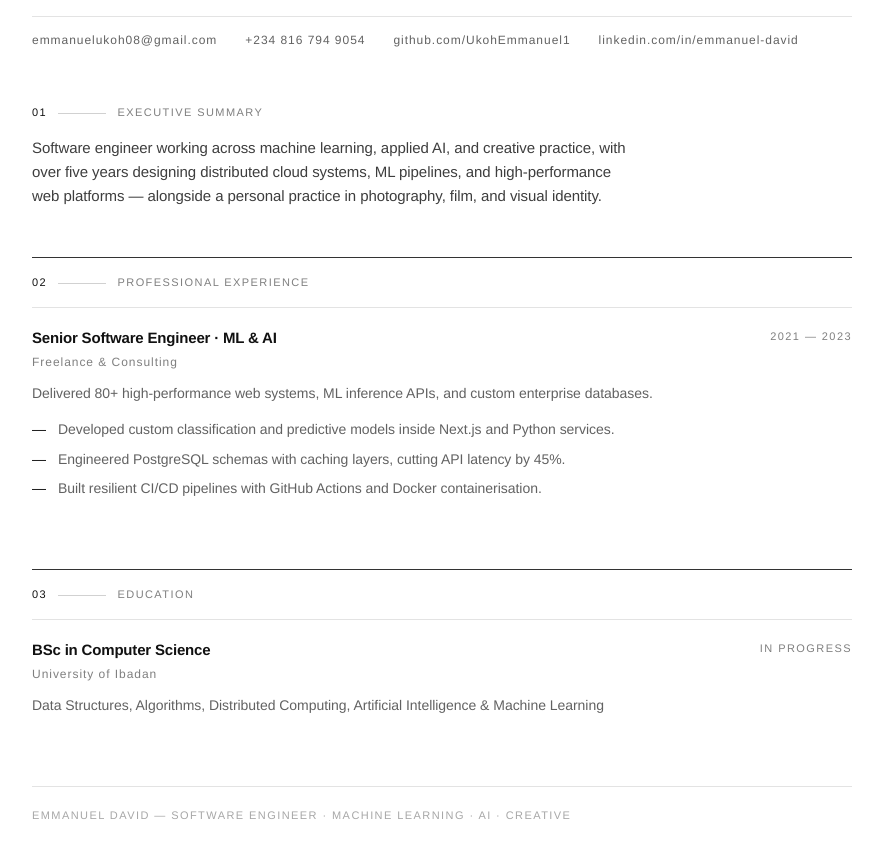
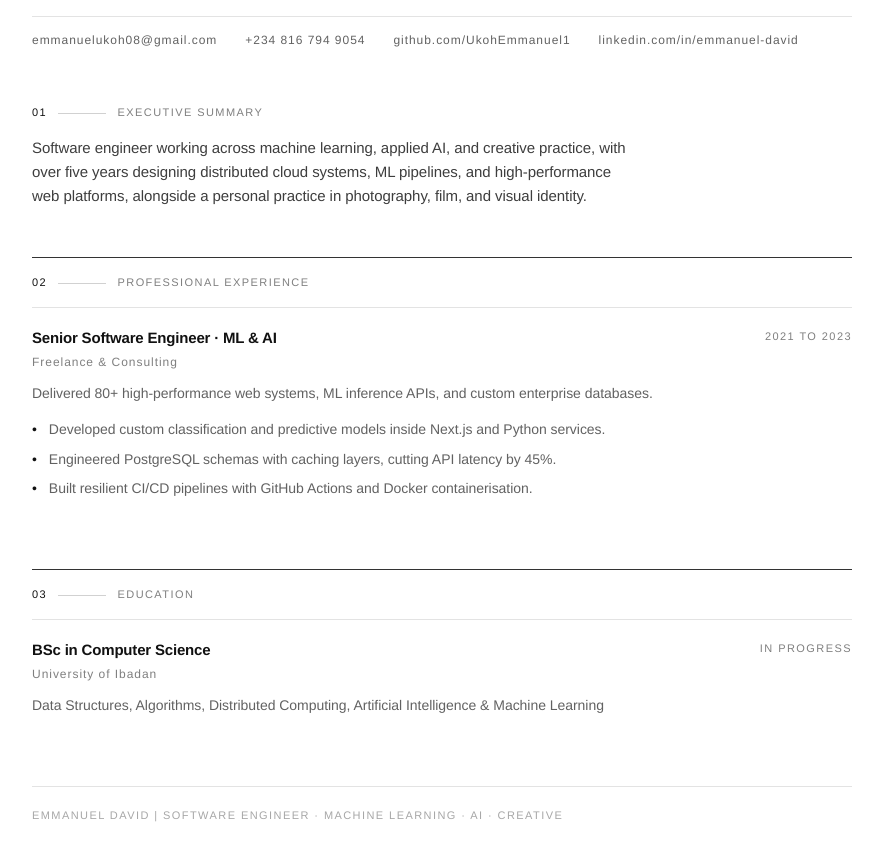
Before and after one commit to UkohEmmanuel1/portfolio, a Next.js app: page /resume in a window 1280 px wide. Shown: the part 240-1098 px from the top of the page, without its empty margins (198-1081 px from the left). Built offline with nearby package versions, Linux system fonts and the light colour scheme; a web font is replaced by a local one.

Commit message:
Remove em dashes from portfolio copy

```diff
--- a/app/layout.tsx
+++ b/app/layout.tsx
@@ -14,9 +14,9 @@ const cascadia = Cascadia_Code({
 });
 
 export const metadata: Metadata = {
-  title: "Emmanuel David — Software Engineer · ML · AI · Creative",
+  title: "Emmanuel David | Software Engineer · ML · AI · Creative",
   description:
-    "Software engineer working across machine learning, applied AI, and creative practice — building intelligent systems and the interfaces that make them feel considered.",
+    "Software engineer working across machine learning, applied AI, and creative practice, building intelligent systems and the interfaces that make them feel considered.",
 };
 
 export default function RootLayout({
--- a/app/resume/page.tsx
+++ b/app/resume/page.tsx
@@ -8,7 +8,7 @@ const experienceData = [
   {
     role: "Senior Software Engineer · ML & AI",
     company: "Freelance & Consulting",
-    period: "2021 — 2023",
+    period: "2021 to 2023",
     desc: "Delivered 80+ high-performance web systems, ML inference APIs, and custom enterprise databases.",
     highlights: [
       "Developed custom classification and predictive models inside Next.js and Python services.",
@@ -92,7 +92,7 @@ export default function ResumePage() {
           <p className="lead" style={{ color: "var(--on-dark-2)", maxWidth: "72ch" }}>
             Software engineer working across machine learning, applied AI, and creative
             practice, with over five years designing distributed cloud systems, ML
-            pipelines, and high-performance web platforms — alongside a personal practice
+            pipelines, and high-performance web platforms, alongside a personal practice
             in photography, film, and visual identity.
           </p>
         </section>
@@ -137,7 +137,7 @@ export default function ResumePage() {
                       style={{ color: "var(--on-dark-3)" }}
                     >
                       <span aria-hidden="true" style={{ color: "var(--signal)", lineHeight: 1.65 }}>
-                        —
+                        •
                       </span>
                       <span>{h}</span>
                     </li>
@@ -183,7 +183,7 @@ export default function ResumePage() {
 
         <div className="rule-ink-soft" />
         <p className="mono-label pt-6" style={{ color: "var(--on-dark-5)" }}>
-          Emmanuel David — Software Engineer · Machine Learning · AI · Creative
+          Emmanuel David | Software Engineer · Machine Learning · AI · Creative
         </p>
       </div>
     </div>
--- a/components/Contact.tsx
+++ b/components/Contact.tsx
@@ -315,7 +315,7 @@ export default function Contact() {
                   style={{ color: "var(--signal)", marginBottom: "1.5rem" }}
                 >
                   <FaCheck size={15} />
-                  <span>Message sent — thank you.</span>
+                  <span>Message sent. Thank you.</span>
                 </motion.div>
               )}
 
--- a/components/Expertise.tsx
+++ b/components/Expertise.tsx
@@ -13,7 +13,7 @@ const disciplines = [
   {
     title: "Software Engineering",
     blurb:
-      "Web platforms built end to end — React and Node in front, Django, Laravel, and Express behind, wired to the databases and services underneath.",
+      "Web platforms built end to end: React and Node in front, Django, Laravel, and Express behind, wired to the databases and services underneath.",
     Icon: SiNextdotjs,
   },
   {
@@ -31,7 +31,7 @@ const disciplines = [
   {
     title: "Creative",
     blurb:
-      "Photography, film, and visual identity — art direction, type, and design systems made to be used rather than admired and left behind.",
+      "Photography, film, and visual identity: art direction, type, and design systems made to be used rather than admired and left behind.",
     Icon: SiFigma,
   },
 ];
@@ -108,7 +108,7 @@ export default function Expertise() {
                   className="body-text lg:text-right"
                   style={{ color: "var(--on-dark-3)", maxWidth: "42ch" }}
                 >
-                  One person carrying the whole thing — engineering, modelling, and visual
+                  One person carrying the whole thing: engineering, modelling, and visual
                   craft, without the hand-off in the middle.
                 </motion.p>
               </div>
@@ -117,7 +117,7 @@ export default function Expertise() {
         </div>
 
         {/* Full-bleed marquee, reversed against the About strip above it
-            — four cards, set twice for a seamless loop */}
+           : four cards, set twice for a seamless loop */}
         <motion.div
           initial={{ opacity: 0, y: 18 }}
           whileInView={{ opacity: 1, y: 0 }}
--- a/components/Footer.tsx
+++ b/components/Footer.tsx
@@ -138,7 +138,7 @@ export default function Footer() {
           </div>
         </div>
 
-        {/* The grid's old 4rem margin-bottom moved here — inside the
+        {/* The grid's old 4rem margin-bottom moved here: inside the
             head it would have added 4rem to the pinned height. */}
         <div className="shell" style={{ paddingTop: "var(--space-head)" }}>
           {/* Meta row */}
--- a/components/Hero.tsx
+++ b/components/Hero.tsx
@@ -63,7 +63,7 @@ export default function Hero() {
         className="hero-inner"
       >
         {/* One h1 for the page. The role line is a p rather than a
-           second h1 — same visual treatment, but it leaves a single
+           second h1: same visual treatment, but it leaves a single
            document subject instead of two competing ones.
 
            Greeting and role are grouped so the two read as one
@@ -81,7 +81,7 @@ export default function Hero() {
         </div>
 
         <p className="hero-body" style={{ marginTop: "1.5rem", marginBottom: "1.5rem" }}>
-          I build software that holds up — machine learning systems, applied AI,
+          I build software that holds up: machine learning systems, applied AI,
           and the visual and interaction design that makes them feel considered
           rather than merely functional.
         </p>
--- a/components/Projects.tsx
+++ b/components/Projects.tsx
@@ -14,7 +14,7 @@ import { EASE, VIEWPORT, fadeIn, fadeUp, stagger } from "@/components/motion";
 const projects = [
   {
     title: "Nexus AI",
-    desc: "Retrieval-augmented generation platform for working through large document sets — grounded answers, citations, and evaluation on every query.",
+    desc: "Retrieval-augmented generation platform for working through large document sets: grounded answers, citations, and evaluation on every query.",
     Icon: SiOpenai,
     href: undefined as string | undefined,
   },
@@ -38,13 +38,13 @@ const projects = [
   },
   {
     title: "Deep Learning Cybersecurity Suite",
-    desc: "Machine-learning detection for live network traffic — anomaly scoring and threat analysis at the pace real systems produce events.",
+    desc: "Machine-learning detection for live network traffic: anomaly scoring and threat analysis at the pace real systems produce events.",
     Icon: SiShieldsdotio,
     href: undefined as string | undefined,
   },
   {
     title: "Visual Practice",
-    desc: "Ongoing photography, film, and brand work — portraiture, product imagery, and identity systems built to be used rather than just admired.",
+    desc: "Ongoing photography, film, and brand work: portraiture, product imagery, and identity systems built to be used rather than just admired.",
     Icon: FaCamera,
     href: undefined as string | undefined,
   },
@@ -135,7 +135,7 @@ function ProjectRow({
 
 /* Three per row, so each row scrolls as its own loop. The track
    translates exactly one set, which is three cards plus three
-   gaps — matching the -50% - gap/2 keyframe. */
+   gaps: matching the -50% - gap/2 keyframe. */
 const ROWS = [projects.slice(0, 3), projects.slice(3, 6)];
 
 export default function Projects() {
@@ -179,14 +179,14 @@ export default function Projects() {
                     style={{ color: "var(--on-dark-3)", maxWidth: "46ch" }}
                   >
                     A selection across applied AI, software infrastructure, fintech, Web3,
-                    and visual work — each one something I took from idea to shipped.
+                    and visual work: each one something I took from idea to shipped.
                   </motion.p>
                 </div>
               </motion.div>
             </div>
           </div>
 
-          {/* Collapsed one-liner. Decorative duplicate — the full row
+          {/* Collapsed one-liner. Decorative duplicate: the full row
               above stays in the DOM and keeps the real heading. */}
           <div className="section-head__slim" aria-hidden="true">
             <div className="shell">
@@ -199,7 +199,7 @@ export default function Projects() {
           </div>
         </div>
 
-        {/* Full-bleed marquees — two rows of three. Row two runs
+        {/* Full-bleed marquees: two rows of three. Row two runs
             reversed and shifted half a card, so the card edges
             stagger instead of lining up with row one. */}
         <div
```
Also changed, not shown: components/About.tsx (+8 -8 lines).
